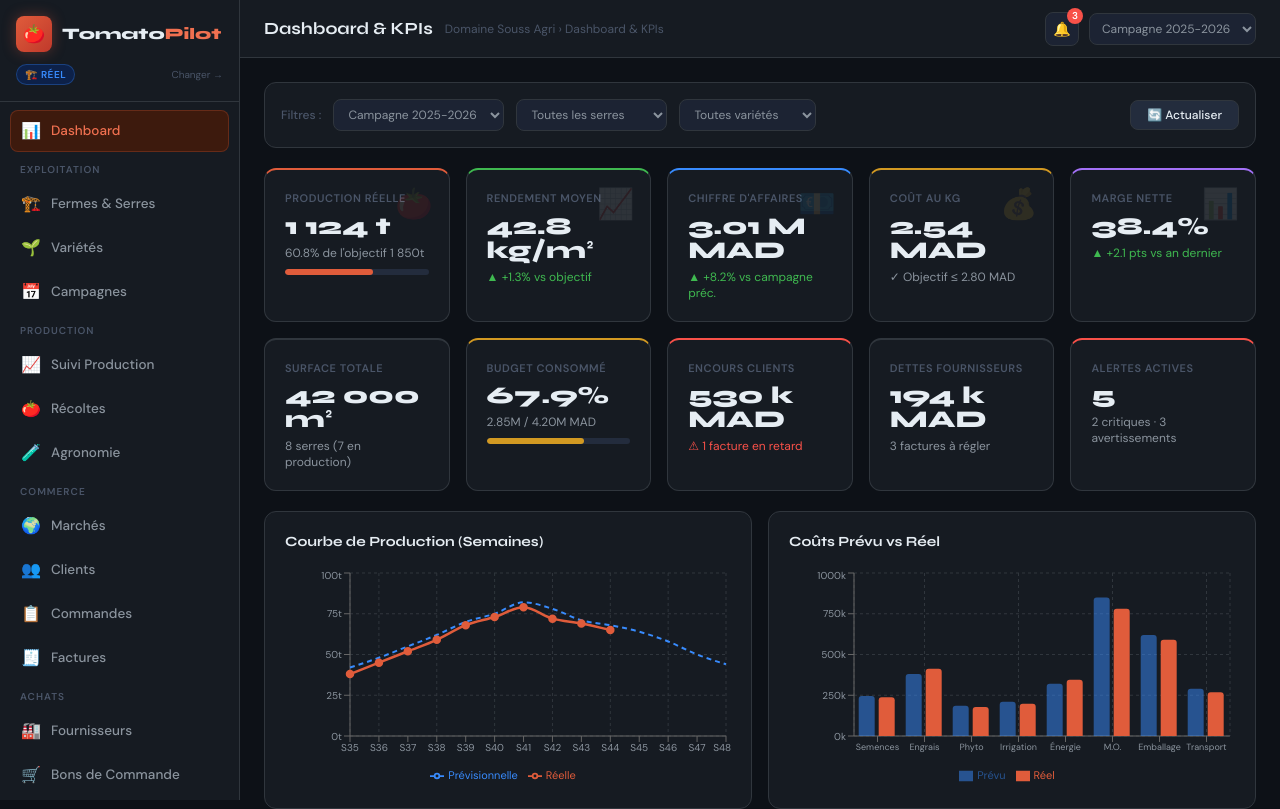
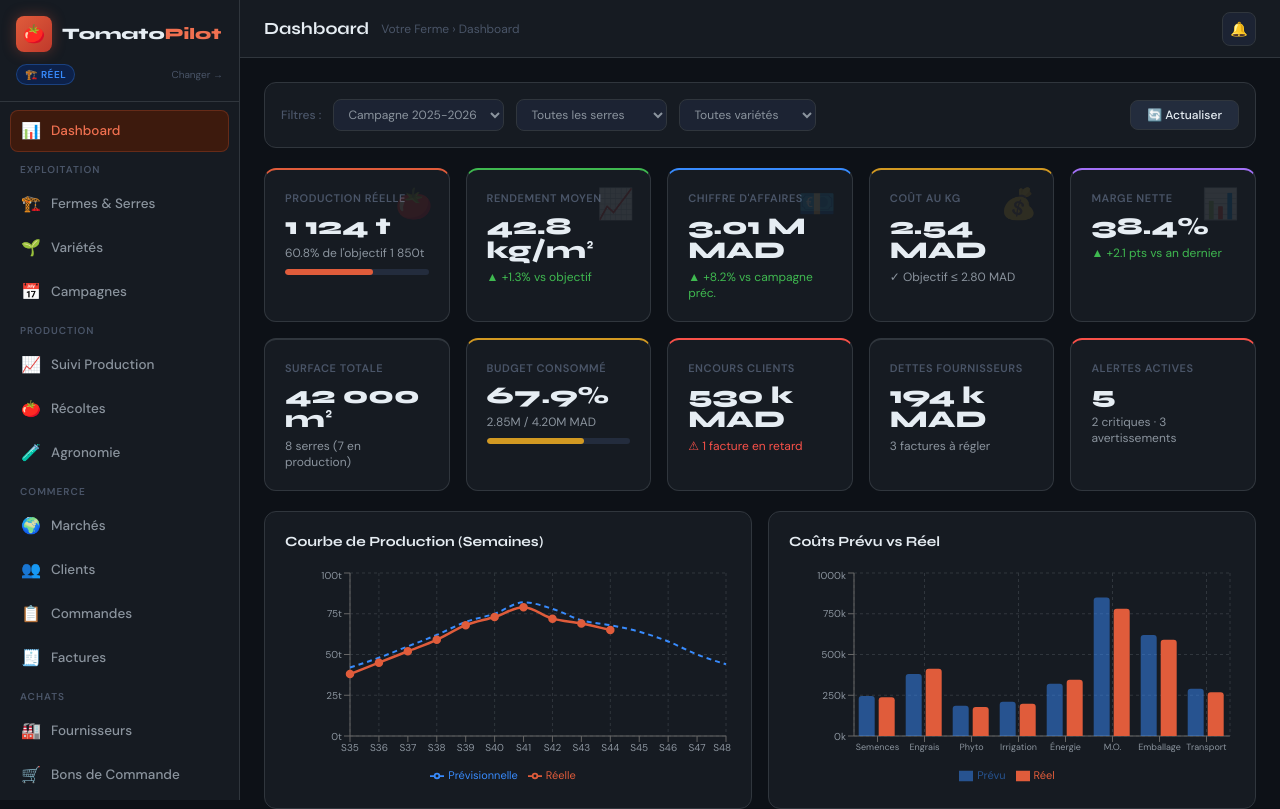
Before and after one commit to obenhalima/AgriApp, a Next.js app: page / in a window 1280 px wide. Shown: the top 809 px of the page. Built offline with nearby package versions, Linux system fonts and the light colour scheme; sample sign-in values are in the browser's storage.

Commit message:
feat: activate module components/layout/Topbar.tsx

```diff
--- a/components/layout/Topbar.tsx
+++ b/components/layout/Topbar.tsx
@@ -1,58 +1,23 @@
 'use client'
 import Link from 'next/link'
 import { usePathname } from 'next/navigation'
-
-const PAGE_TITLES: Record<string, string> = {
-  '/': 'Dashboard & KPIs',
-  '/serres': 'Fermes & Serres',
-  '/varietes': 'Référentiel Variétés',
-  '/campagnes': 'Campagnes de Production',
-  '/production': 'Suivi de Production',
-  '/recoltes': 'Saisie Récoltes',
-  '/agronomie': 'Journal Agronomique',
-  '/marches': 'Marchés & Prix',
-  '/clients': 'Base Clients',
-  '/commandes': 'Commandes & Livraisons',
-  '/factures': 'Factures Clients',
-  '/fournisseurs': 'Base Fournisseurs',
-  '/achats': 'Bons de Commande',
-  '/stocks': 'Gestion des Stocks',
-  '/couts': 'Coûts & Budget',
-  '/marges': 'Marges & Rentabilité',
-  '/analytique': 'IA & Prévisions',
-  '/alertes': "Centre d'Alertes",
-}
-
-export function Topbar() {
+const TITLES: Record<string,string> = { '/':"Dashboard",' /serres':"Fermes & Serres",'/varietes':"Variétés",'/campagnes':"Campagnes",'/production':"Production",'/recoltes':"Récoltes",'/agronomie':"Agronomie",'/marches':"Marchés",'/clients':"Clients",'/commandes':"Commandes",'/factures':"Factures",'/fournisseurs':"Fournisseurs",'/achats':"Achats",'/stocks':"Stocks",'/couts':"Coûts & Budget",'/marges':"Marges",'/analytique':"IA & Prévisions",'/alertes':"Alertes" }
+type Props = { profile: 'demo'|'empty' }
+export function Topbar({ profile }: Props) {
   const pathname = usePathname()
-  const title = PAGE_TITLES[pathname] || 'TomatoPilot'
-
+  const title = TITLES[pathname] || 'TomatoPilot'
   return (
-    <header
-      className="sticky top-0 z-40 flex items-center justify-between px-6"
-      style={{
-        height: '58px',
-        background: '#161b22',
-        borderBottom: '1px solid #30363d',
-      }}
-    >
+    <header className="sticky top-0 z-40 flex items-center justify-between px-6" style={{height:'58px',background:'#161b22',borderBottom:'1px solid #30363d'}}>
       <div className="flex items-center gap-3">
         <h1 className="font-display font-bold text-[17px]">{title}</h1>
-        <span className="text-xs text-[#4a5568]">Domaine Souss Agri › {title}</span>
+        <span className="text-xs text-[#4a5568]">{profile==='demo'?'Domaine Souss Agri':'Votre Ferme'} › {title}</span>
       </div>
       <div className="flex items-center gap-2.5">
+        {profile==='demo'&&<span className="text-[10px] font-bold px-2 py-1 rounded-full bg-[#3d2e0a] text-[#d29922] border border-[rgba(210,153,34,0.3)]">DONNÉES DÉMO</span>}
         <div className="relative">
-          <Link href="/alertes" className="w-[34px] h-[34px] rounded-lg border border-[#30363d] bg-[#1c2333] text-[#8b949e] flex items-center justify-center text-sm hover:bg-[#232c3d] hover:text-[#e6edf3] transition-colors">
-            🔔
-          </Link>
-          <span className="absolute -top-1 -right-1 w-4 h-4 rounded-full bg-[#f85149] text-white text-[10px] font-bold flex items-center justify-center">
-            3
-          </span>
+          <Link href="/alertes" className="w-[34px] h-[34px] rounded-lg border border-[#30363d] bg-[#1c2333] text-[#8b949e] flex items-center justify-center text-sm hover:bg-[#232c3d] transition-colors">🔔</Link>
+          {profile==='demo'&&<span className="absolute -top-1 -right-1 w-4 h-4 rounded-full bg-[#f85149] text-white text-[10px] font-bold flex items-center justify-center">3</span>}
         </div>
-        <select className="text-xs px-2 py-1.5 bg-[#1c2333] border border-[#30363d] rounded-lg text-[#8b949e] outline-none">
-          <option>Campagne 2025-2026</option>
-          <option>Campagne 2024-2025</option>
-        </select>
       </div>
     </header>
   )
```
